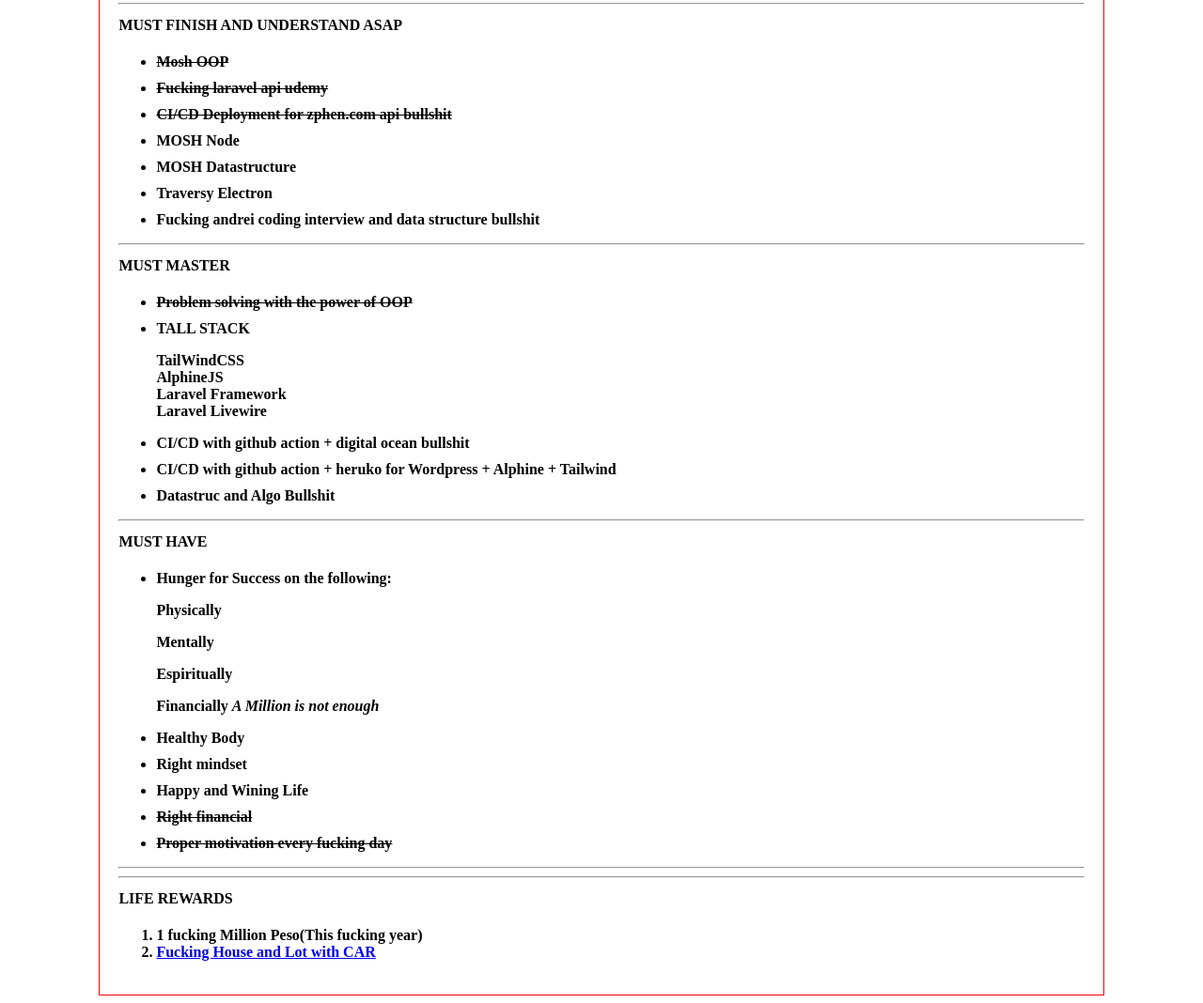
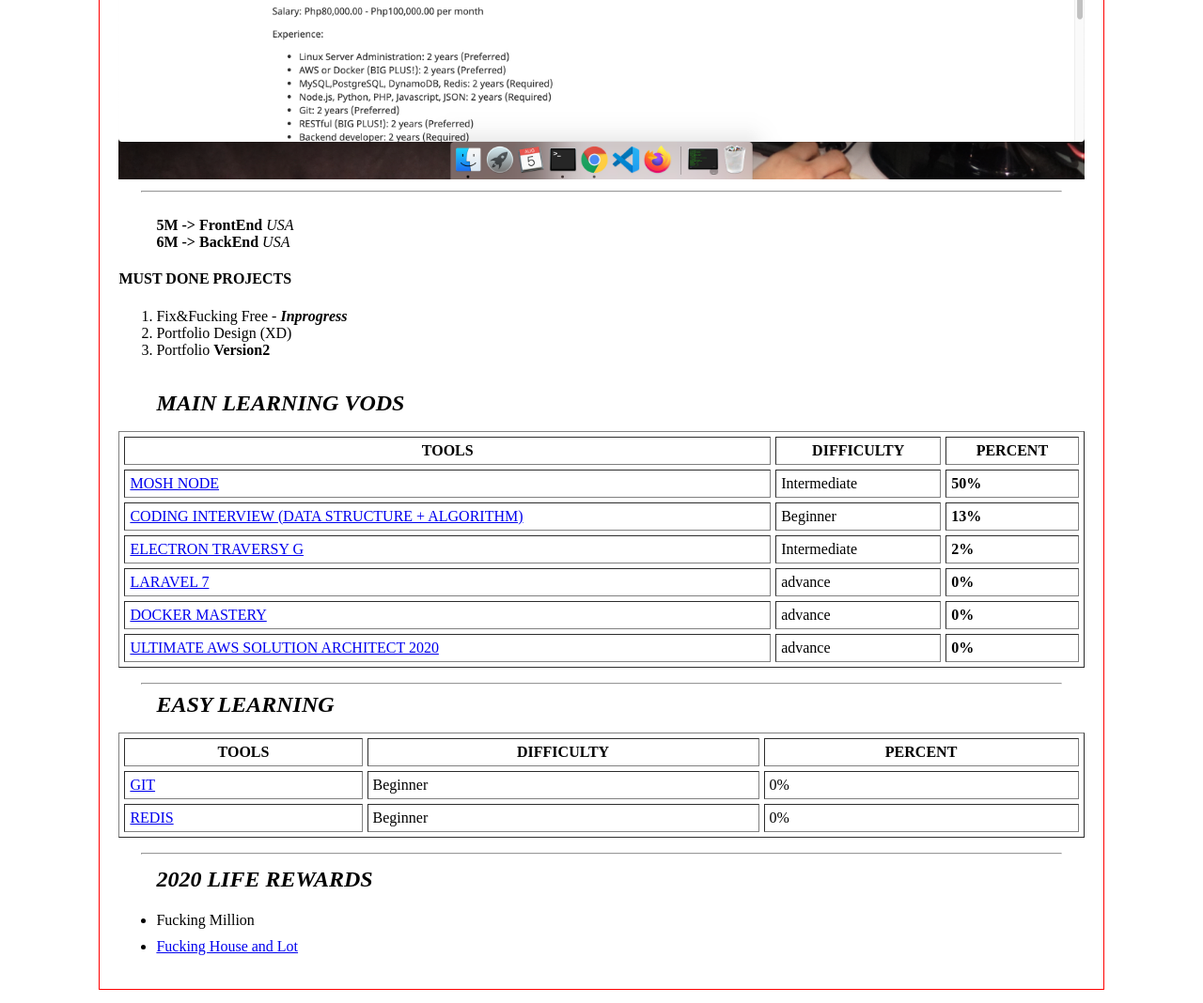
Before and after one commit to johnLitoBardinas/mywebsite, a website: page dist/mustdone.html in a window 1280 px wide. Shown: the part 717-1785 px from the top of the page at 94% size. Drawn offline with Linux system fonts and the light colour scheme.

Commit message:
done: Revised 2020 Goals

```diff
--- a/dist/mustdone.html
+++ b/dist/mustdone.html
@@ -9,84 +9,127 @@
 <body>
     <h1>2020 GOALS</h1>
 
+
     <div class="content">
+        <img src="./img/2020job.png" alt="Show them you will be this.." style="max-width: 100%;">
+        <hr>
+        <br>
+            <dt style="display: block;">
+                <dd>
+                    <b>5M -> FrontEnd</b>
+                    <em>USA</em>
+                </dd>
+                <dd>
+                    <b>6M -> BackEnd</b>
+                    <em>USA</em>
+                </dd>
+            </dt>
 
-            <strong class="text-uppercase vernt-rules__text">VERNT RULES</strong>
-            <ol class="vernt-rules__items">
-                <li>Look at me iam dripping bitches</li>
-                <li>Clear your mind</li>
-                <li>Never chase regrets</li>
-                <li>Think before you speak</li>
-                <li>EQ is far more important than IQ</li>
-                <li>Don't give a fuck about them</li>
-                <li>Fuck fear that shit ain't real</li>
-                <li>Dont mind them they are all trashed!!</li>
-                <li>
-                    <blockquote>
-                        <b>Knowledge<b> is <b>GOD</b>,<br/> <b>Money</b> is <b>Power</b> <br/> and <b>Looks</b> are <b>Eveything</b>
-                    </blockquote>
-                </li>
-            </ol>
+            <div>
+                <h4>MUST DONE PROJECTS</h4>
+                <ol>
+                    <li>Fix&Fucking Free - <b><em>Inprogress</em></b></li>
+                    <li>Portfolio Design (XD)</li>
+                    <li>Portfolio <b>Version2</b></li>
+                </ol>
+            </div>
 
-            <hr>
+        <br>
 
-            <strong class="text-uppercase">Must Finish and Understand ASAP</strong>
-                <ul>
-                    <li class="fucking-done"> Mosh OOP </li>
-                    <li class="fucking-done"> Fucking laravel api udemy </li>
-                    <li class="fucking-done"> CI/CD Deployment for zphen.com api bullshit </li>
-                    <li> MOSH Node </li>
-                    <li> MOSH Datastructure </li>
-                    <li> Traversy Electron </li>
-                    <li> Fucking andrei coding interview and data structure bullshit </li>
-                </ul>
+        <strong><em>MAIN LEARNING VODS</em></strong>
+        <table cellpadding="5" cellspacing="5" border style="width: 100%; margin: 1rem 0px;">
+            <thead>
+                <tr style="text-align:center;">
+                    <th>TOOLS</th>
+                    <th>DIFFICULTY</th>
+                    <th>PERCENT</th>
+                </tr>
+            </thead>
+            <tbody>
+                <tr>
+                    <td>
+                        <a href="https://codewithmosh.com/courses/293204/lectures/4509877" target="_blank">MOSH NODE</a>
+                    </td>
+                    <td>Intermediate</td>
+                    <td><b>50%</b></td>
+                </tr>
+                <tr>
+                    <td>
+                        <a href="https://www.udemy.com/course/master-the-coding-interview-data-structures-algorithms/" target="_blank">CODING INTERVIEW (DATA STRUCTURE + ALGORITHM)</a>
+                    </td>
+                    <td>Beginner</td>
+                    <td><b>13%</b></td>
+                </tr>
+                <tr>
+                    <td>
+                        <a href="https://www.udemy.com/course/electron-from-scratch/learn/lecture/19823646?start=0#overview" target="_blank">ELECTRON TRAVERSY G</a>
+                    </td>
+                    <td>Intermediate</td>
+                    <td><b>2%</b></td>
+                </tr>
+                <tr>
+                    <td>
+                        <a href="https://www.udemy.com/course/php-with-laravel-create-advanced-applications-while-learning-laravel/" target="_blank">LARAVEL 7</a>
+                    </td>
+                    <td>advance</td>
+                    <td><b>0%</b></td>
+                </tr>
+                <tr>
+                    <td>
+                        <a href="https://www.udemy.com/course/php-with-laravel-create-advanced-applications-while-learning-laravel/?couponCode=AUG_20" target="_blank">DOCKER MASTERY</a>
+                    </td>
+                    <td>advance</td>
+                    <td><b>0%</b></td>
+                </tr>
 
-                <hr>
+                <tr>
+                    <td>
+                        <a href="https://www.udemy.com/course/aws-certified-solutions-architect-associate-saa-c02/" target="_blank">ULTIMATE AWS SOLUTION ARCHITECT 2020</a>
+                    </td>
+                    <td>advance</td>
+                    <td><b>0%</b></td>
+                </tr>
+            </tbody>
+        </table>
 
-            <strong class="text-uppercase">Must Master</strong>
-                <ul>
-                    <li class="fucking-done">Problem solving with the power of <b>OOP</b></li>
-                    <li>TALL STACK
-                        <dl>
-                            <dt>TailWindCSS</dt>
-                            <dt>AlphineJS</dt>
-                            <dt>Laravel Framework</dt>
-                            <dt>Laravel Livewire</dt>
-                        </dl>
-                    </li>
-                    <li>CI/CD with github action + digital ocean bullshit</li>
-                    <li>CI/CD with github action + heruko for Wordpress + Alphine + Tailwind</li>
-                    <li>Datastruc and Algo Bullshit</li>
-                </ul>
+        <hr>
 
-                <hr>
+        <strong><em>EASY LEARNING</em></strong>
+        <table cellpadding="5" cellspacing="5" border style="width: 100%; margin: 1rem 0px;">
+            <thead>
+                <tr style="text-align:center;">
+                    <th>TOOLS</th>
+                    <th>DIFFICULTY</th>
+                    <th>PERCENT</th>
+                </tr>
+            </thead>
+            <tbody>
+                <tr>
+                    <td>
+                        <a href="https://www.youtube.com/watch?v=USjZcfj8yxE" target="_blank">GIT</a>
+                    </td>
+                    <td>Beginner</td>
+                    <td>0%</td>
+                </tr>
+                <tr>
+                    <td>
+                        <a href="https://www.youtube.com/watch?v=Hbt56gFj998&t=145s" target="_blank">REDIS</a>
+                    </td>
+                    <td>Beginner</td>
+                    <td>0%</td>
+                </tr>
 
-            <strong class="text-uppercase">Must Have</strong>
-                <ul>
-                    <li>Hunger for Success on the following:
-                        <dl>Physically</dl>
-                        <dl>Mentally</dl>
-                        <dl>Espiritually</dl>
-                        <dl>Financially <em>A Million is not enough</em></dl>
-                    </li>
-                    <li>Healthy Body</li>
-                    <li>Right mindset</li>
-                    <li>Happy and Wining Life</li>
-                    <li class="fucking-done">Right financial</li>
-                    <li class="fucking-done">Proper motivation every fucking day</li>
-                </ul>
+            </tbody>
+        </table>
 
-                <hr>
-
-                <hr>
-
-            <strong class="text-uppercase">Life Rewards</strong>
-                <ol>
-                    <li>1 fucking Million Peso(This fucking year)</li>
-                    <li>
-                        <a href="https://www.property24.com.ph/development-for-sale-in-naga-city-st-jude-orchard-d345">Fucking House and Lot with CAR</a>
-                    </li>
-                </ol>
+        <hr>
+        <strong class="text-uppercase"><em> 2020 Life Rewards </em></strong>
+        <ul>
+            <li>Fucking Million</li>
+            <li>
+                <a href="https://www.property24.com.ph/development-for-sale-in-naga-city-st-jude-orchard-d345" target="_blank">Fucking House and Lot</a>
+            </li>
+        </ul>
     </div>
 </body>
 </html>
```
Also changed, not shown: dist/img/2020job.png (added).
